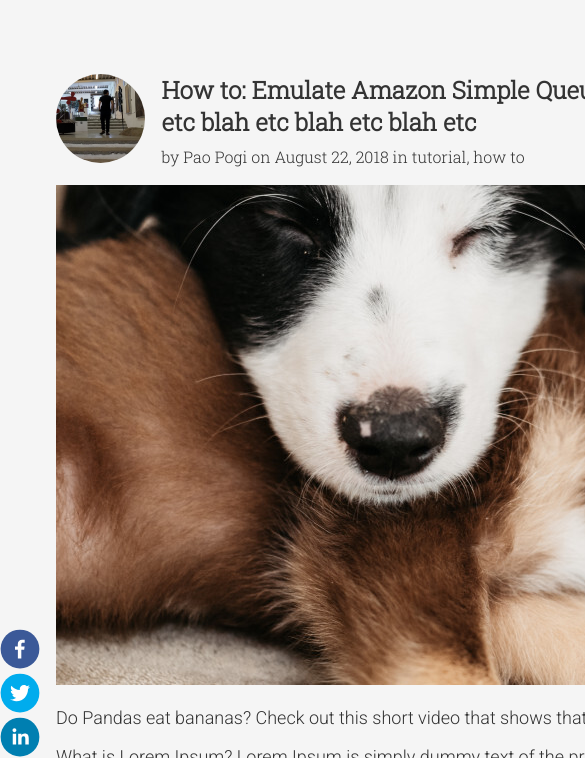
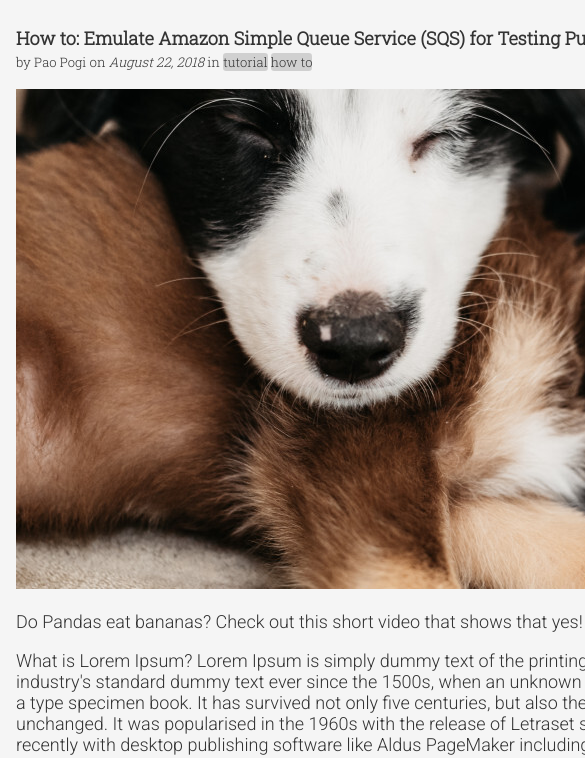
Before and after one commit to pao-perez/contentified, a Gatsby site: page /blog/emulate-amazon-sqs/ in a window 390 px wide. Shown: the part 86-844 px from the top of the page, 585 px wide, since content can reach past the window. Built offline with nearby package versions, Linux system fonts and the light colour scheme; Gatsby itself is replaced by a stand-in of ours.

Commit message:
Refactor: Create Tags component + change styles + layouts

```diff
--- a/gatsby-config.js
+++ b/gatsby-config.js
@@ -89,7 +89,6 @@ module.exports = {
                       gatsbyImageData(
                         width: 300
                         aspectRatio: 1
-                        placeholder: BLURRED
                         transformOptions: {
                           fit: COVER
                         }
--- a/src/components/image.jsx
+++ b/src/components/image.jsx
@@ -1,6 +1,7 @@
+import { GatsbyImage, getImage } from 'gatsby-plugin-image';
+import PropTypes from 'prop-types';
 import React from 'react';
-import PropTypes from 'prop-types';
-import { GatsbyImage, getImage } from 'gatsby-plugin-image';
+import './image.scss';
 
 const Image = ({ image, alt, className }) => {
   const dynamicImage = getImage(image);
--- /dev/null
+++ b/src/components/image.scss
@@ -0,0 +1,6 @@
+@charset "utf-8";
+
+.image {
+    width: auto;
+    min-height: 100%;
+}
--- a/src/components/share.jsx
+++ b/src/components/share.jsx
@@ -1,23 +1,14 @@
+import PropTypes from 'prop-types';
 import React from 'react';
-import PropTypes from 'prop-types';
-
 import {
-  FacebookShareButton,
-  FacebookIcon,
-  LinkedinShareButton,
-  LinkedinIcon,
-  TwitterShareButton,
-  TwitterIcon,
-  RedditShareButton,
-  RedditIcon,
-  EmailShareButton,
-  EmailIcon,
+  EmailIcon, EmailShareButton, FacebookIcon, FacebookShareButton, LinkedinIcon, LinkedinShareButton, RedditIcon, RedditShareButton, TwitterIcon, TwitterShareButton
 } from 'react-share';
-
 import './share.scss';
 
+
+
 const Share = ({ title, url, twitterHandle, tags }) => (
-  <article className="share">
+  <section className="share">
     <FacebookShareButton url={url}>
       <FacebookIcon size={40} round />
     </FacebookShareButton>
@@ -42,7 +33,7 @@ const Share = ({ title, url, twitterHandle, tags }) => (
     <EmailShareButton url={url} subject={title}>
       <EmailIcon size={40} round />
     </EmailShareButton>
-  </article>
+  </section>
 );
 
 Share.defaultProps = {
--- a/src/components/share.scss
+++ b/src/components/share.scss
@@ -1,9 +1,6 @@
 @charset "utf-8";
-@use '../styles/base';
 
 .share {
     display: flex;
     flex-direction: column;
-    flex-wrap: nowrap;
-    justify-content: flex-start;
 }
--- /dev/null
+++ b/src/components/tags.jsx
@@ -0,0 +1,24 @@
+import PropTypes from 'prop-types';
+import React from 'react';
+import './tags.scss';
+
+const Tags = ({ tags }) => (
+    <span>
+        {tags.map((tag) => (
+            <>
+                <span className="tag">
+                    {tag}
+                </span>
+                <span>
+                    {" "}
+                </span>
+            </>
+        ))}
+    </span>
+);
+
+Tags.propTypes = {
+    tags: PropTypes.arrayOf(PropTypes.string).isRequired,
+};
+
+export default Tags;
--- /dev/null
+++ b/src/components/tags.scss
@@ -0,0 +1,10 @@
+@charset "utf-8";
+@use '../styles/base';
+
+.tag {
+    background-color: hsla(0, 0%, 0%, .15);
+    border-radius: 0.2rem;
+    max-width: fit-content;
+    font-size: small;
+    color: base.$dark-charcoal;
+}
--- a/src/hooks/use-blog-list.js
+++ b/src/hooks/use-blog-list.js
@@ -28,7 +28,6 @@ const useBlogList = () => {
                   gatsbyImageData(
                     width: 300
                     aspectRatio: 1
-                    placeholder: BLURRED
                     transformOptions: {
                       fit: COVER
                     }
--- a/src/layouts/index.scss
+++ b/src/layouts/index.scss
@@ -112,8 +112,4 @@ main.layout-main {
             flex-direction: column;
         }
     }
-
-    main.layout-main {
-        margin-top: 10rem;
-    }
 }
--- a/src/pages/index.jsx
+++ b/src/pages/index.jsx
@@ -2,6 +2,7 @@ import { Link } from 'gatsby';
 import React, { useContext } from 'react';
 import { useFlexSearch } from 'react-use-flexsearch';
 import Image from '../components/image';
+import Tags from '../components/tags';
 import useBlogList from '../hooks/use-blog-list';
 import { SearchContext } from '../providers/provider';
 import unflattenNodes from '../utils/unflatten-nodes';
@@ -30,9 +31,7 @@ const IndexPage = () => {
                       <span className="date">
                         <time dateTime="true">{node.frontmatter.date}</time>
                       </span>
-                      <span className="tags">
-                        {node.frontmatter.tags.join(', ')}
-                      </span>
+                      <Tags tags={node.frontmatter.tags} />
                     </h2>
                   </header>
                   <main className="item-main">
@@ -42,7 +41,6 @@ const IndexPage = () => {
                     <Image
                       image={node.frontmatter.thumbnail}
                       alt="Featured Image Thumbnail"
-                      className="image"
                     />
                   </footer>
                 </article>
--- a/src/styles/_base.scss
+++ b/src/styles/_base.scss
@@ -34,7 +34,7 @@ body {
     ul {
         list-style: none;
 
-        li > a {
+        li>a {
             text-decoration: none;
         }
     }
--- a/src/templates/blog-post.jsx
+++ b/src/templates/blog-post.jsx
@@ -3,8 +3,8 @@ import React from 'react';
 import Image from '../components/image';
 import SEO from '../components/seo';
 import Share from '../components/share';
+import Tags from '../components/tags';
 import './blog-post.scss';
-
 
 const BlogPost = ({ data, location }) => {
   const { title, tags, author, date, avatar, thumbnail } = data.markdownRemark.frontmatter;
@@ -13,10 +13,8 @@ const BlogPost = ({ data, location }) => {
 
   return (
     <div className="blog">
-      <aside aria-label="Share on Social Media" className="share">
-        <section>
-          <Share title={title} url={url} twitterHandle={author} tags={tags} />
-        </section>
+      <aside aria-label="Share on Social Media">
+        <Share title={title} url={url} twitterHandle={author} tags={tags} />
       </aside>
 
       <article className="blog-post">
@@ -36,8 +34,8 @@ const BlogPost = ({ data, location }) => {
             <h1 className="title">{title}</h1>
             <h2 className="meta">
               <span>
-                by {author} on <time dateTime="true">{date}</time> in{' '}
-                {tags.join(', ')}
+                by <span className="author">{author}</span> on <time dateTime="true">{date}</time> in{" "}
+                <Tags tags={tags} />
               </span>
             </h2>
           </section>
@@ -64,7 +62,6 @@ export const query = graphql`
           childImageSharp {
             gatsbyImageData(
               aspectRatio: 1
-              placeholder: BLURRED
               transformOptions: {
                 fit: COVER
               }
--- a/src/templates/blog-post.scss
+++ b/src/templates/blog-post.scss
@@ -7,15 +7,14 @@
     grid-template-columns: 1fr 2fr 1fr;
     grid-template-rows: auto;
     grid-template-areas:
-    "share blog-post .";
+        "share blog-post .";
 
     .share {
         grid-area: share;
-        display: flex;
-        flex-direction: column;
-        flex-wrap: nowrap;
-        justify-content: center;
-        align-items: flex-end;
+        position: fixed;
+        left: 1rem;
+        z-index: -1;
+        margin-top: 10rem;
     }
 
     .blog-post {
@@ -24,10 +23,10 @@
         .post-header {
             display: grid;
             gap: 1rem;
-            grid-template-columns: 1fr 10fr;
+            grid-template-columns: 1fr 9fr;
             grid-template-rows: auto;
             grid-template-areas:
-            "avatar text";
+                "avatar text";
             font-family: base.$primary-font-family;
 
             * {
@@ -37,9 +36,13 @@
 
             .avatar {
                 grid-area: avatar;
+                display: flex;
+                align-items: center;
 
-                img {
-                    border-radius: 50%;
+                figure {
+                    img {
+                        border-radius: 50%;
+                    }
                 }
             }
 
@@ -49,12 +52,20 @@
 
                 .title {
                     font-size: x-large;
-                    padding-bottom: .5rem;
+                    padding-bottom: .2rem;
                 }
 
                 .meta {
                     font-weight: lighter;
-                    font-size: medium;
+                    font-size: small;
+
+                    .author {
+                        font-size: medium;
+                    }
+
+                    time {
+                        font-style: italic;
+                    }
                 }
             }
         }
@@ -65,3 +76,35 @@
         }
     }
 }
+
+@media (max-width: 1024px) {
+    .blog {
+        grid-template-columns: 1fr 9fr;
+
+        .blog-post {
+            .post-header {
+                grid-template-columns: auto;
+                grid-template-areas:
+                    "text";
+
+                .avatar {
+                    display: none;
+                }
+
+                .text {
+                    .title {
+                        font-size: large;
+                    }
+
+                    .meta {
+                        font-size: smaller;
+
+                        .author {
+                            font-size: small;
+                        }
+                    }
+                }
+            }
+        }
+    }
+}
```
Also changed, not shown: src/pages/index.scss (+3 -11 lines).
